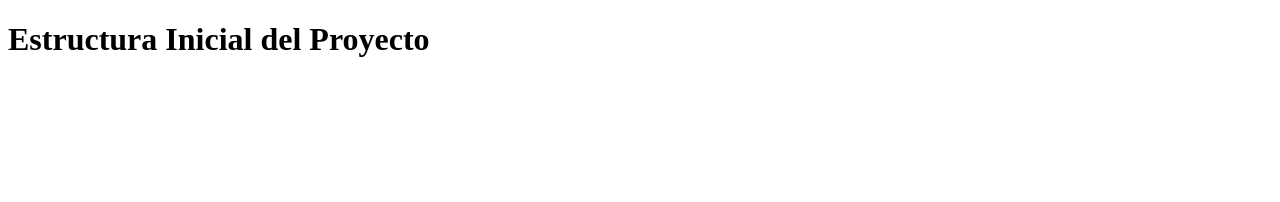
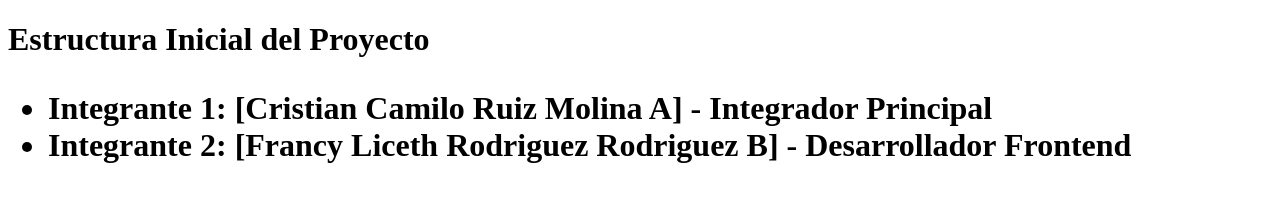
Before and after one commit to CRAZY-05W/taller-git-colaborativo, a plain HTML site: page index.html in a window 1280 px wide. Drawn offline with Linux system fonts and the light colour scheme.

Commit message:
feat: agregar lista de integrantes del proyecto

```diff
--- a/index.html
+++ b/index.html
@@ -8,3 +8,10 @@
     <h1>Estructura Inicial del Proyecto</h1>
 </body>
 </html>
+
+<h1>
+<ul>
+    <li>Integrante 1: [Cristian Camilo Ruiz Molina A] - Integrador Principal</li>
+    <li>Integrante 2: [Francy Liceth Rodriguez Rodriguez B] - Desarrollador Frontend</li>
+</ul>
+</h1>
```
